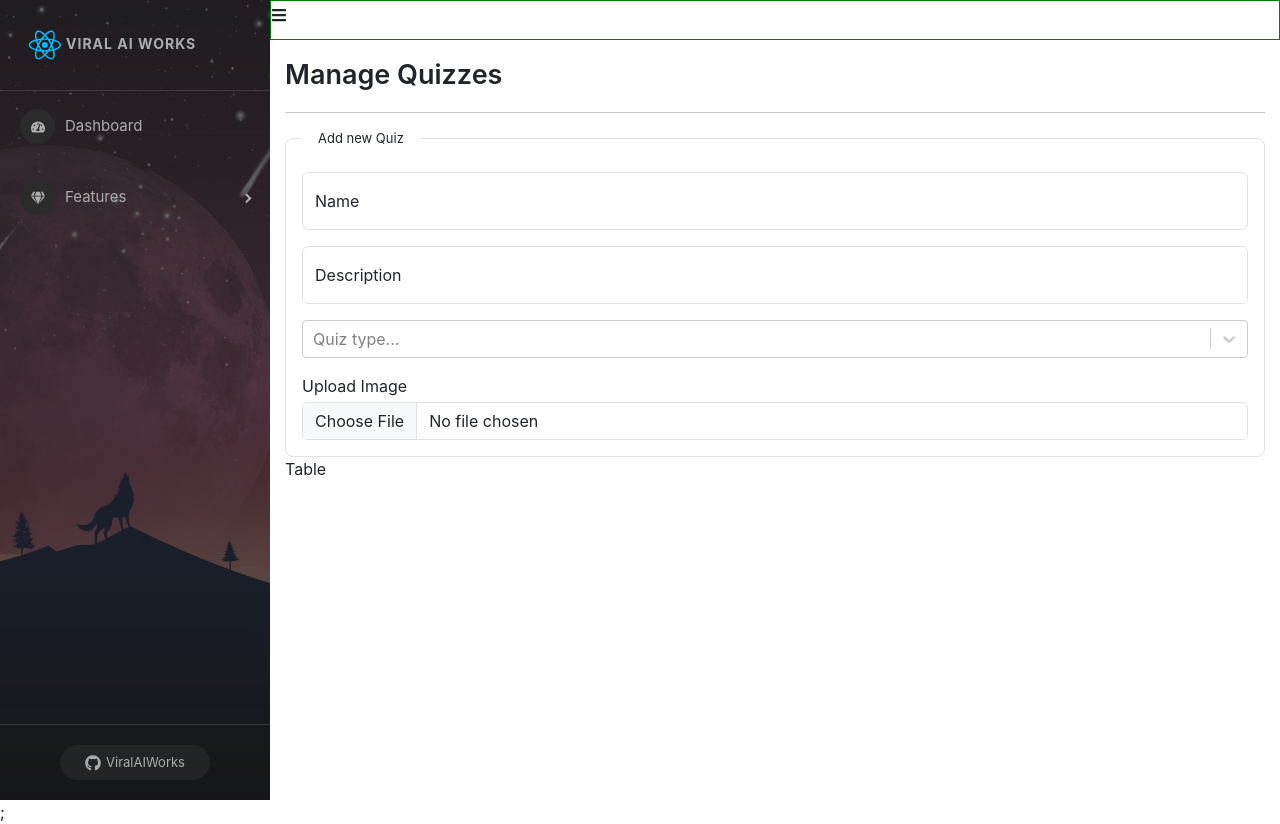
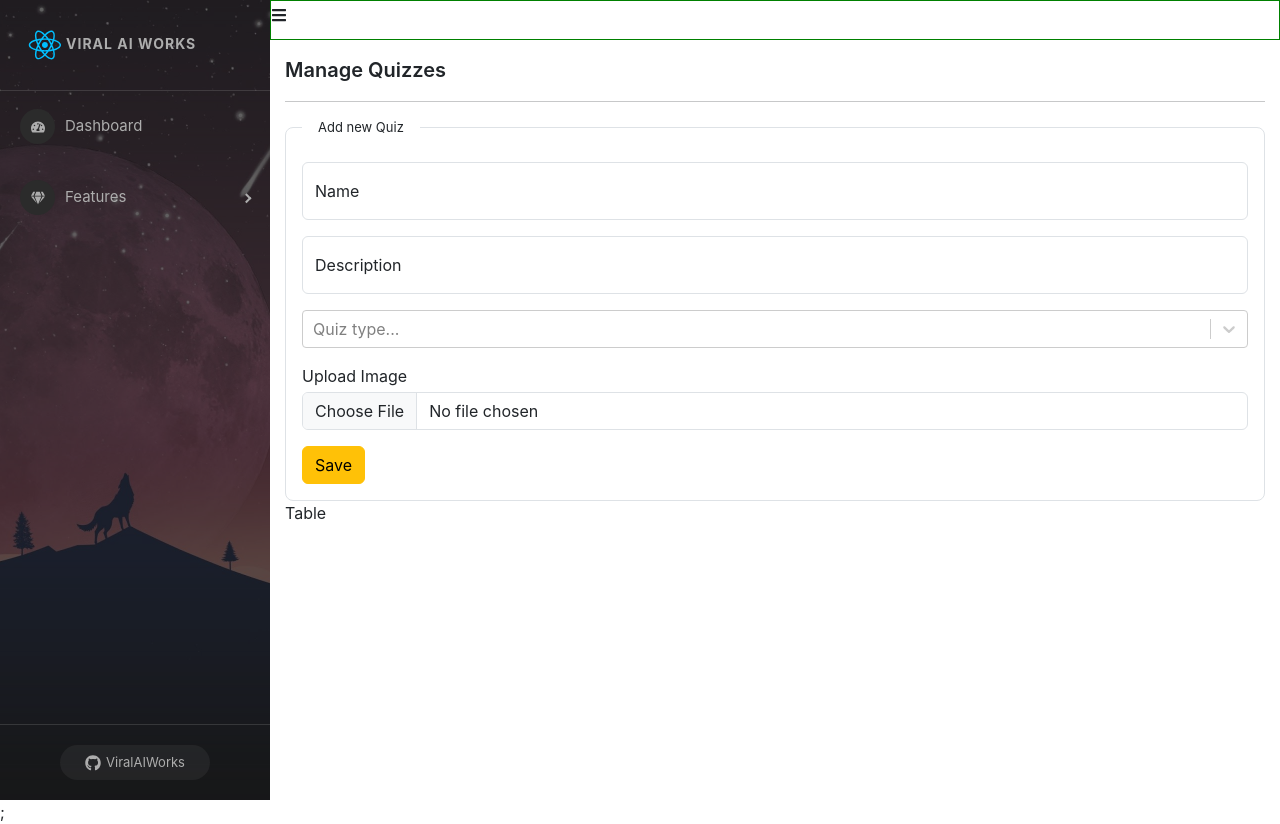
Before and after one commit to ViralAIWorks/test-demo-react, a React (Create React App) app: page /admins/manage-quizzes in a window 1280 px wide. Built offline with nearby package versions, Linux system fonts and the light colour scheme.

Commit message:
manageQuiz

```diff
--- a/src/components/Admin/Content/Quiz/ManageQuiz.js
+++ b/src/components/Admin/Content/Quiz/ManageQuiz.js
@@ -1,6 +1,8 @@
 import React, { useState } from 'react';
 import Select from 'react-select';
 import './ManageQuiz.scss';
+import { postCreateNewQuiz } from '../../../../services/apiService';
+import { toast } from 'react-toastify';
 
 const options = [
   { value: 'EASY', label: 'EASY' },
@@ -11,10 +13,31 @@
 const ManageQuiz = (props) => {
   const [name, setName] = useState('');
   const [description, setDescription] = useState('');
-  const [type, setType] = useState('EASY');
-  const [image, setImage] = useState('EASY');
+  const [type, setType] = useState('');
+  const [image, setImage] = useState(null);
 
-  const handleChangeFile = (e) => {};
+  const handleChangeFile = (e) => {
+    if (e.target && e.target.files && e.target.files[0]) {
+      setImage(e.target.files[0]);
+    }
+  };
+
+  const handleSubmitQuiz = async () => {
+    //validate
+    if (!name || !description) {
+      toast.error('Name/Description is required');
+    }
+    let res = await postCreateNewQuiz(description, name, type?.value, image);
+    if (res && res.EC === 0) {
+      toast.success(res.EM);
+      setName('');
+      setDescription('');
+      setImage(null);
+    } else {
+      toast.error(res.EM);
+    }
+  };
+
   return (
     <div className='quiz-container'>
       <div className='title'>Manage Quizzes</div>
@@ -34,7 +57,7 @@
           </div>
           <div className='form-floating'>
             <input
-              type='password'
+              type='text'
               className='form-control'
               placeholder='Description...'
               value={description}
@@ -44,14 +67,20 @@
           </div>
           <div className='my-3'>
             <Select
-              // onChange={this.handleChange}
-              options={type}
+              defaultValue={type}
+              onChange={setType}
+              options={options}
               placeholder={'Quiz type...'}
             />
           </div>
           <div className='more-actions form-group'>
             <label className='mb-1'>Upload Image</label>
             <input type='file' className='form-control' onChange={(e) => handleChangeFile(e)} />
+          </div>
+          <div className='mt-3'>
+            <button className='btn btn-warning' onClick={() => handleSubmitQuiz()}>
+              Save
+            </button>
           </div>
         </fieldset>
       </div>
--- a/src/components/Admin/Content/Quiz/ManageQuiz.scss
+++ b/src/components/Admin/Content/Quiz/ManageQuiz.scss
@@ -2,7 +2,7 @@
   padding: 15px;
 
   .title {
-    font-size: 27px;
+    font-size: 20px;
     font-weight: 600;
   }
 
--- a/src/services/apiService.js
+++ b/src/services/apiService.js
@@ -69,6 +69,16 @@
   return axios.post(`api/v1/quiz-submit`, { ...data });
 };
 
+const postCreateNewQuiz = (description, name, difficulty, image) => {
+  const data = new FormData();
+  data.append('description', description);
+  data.append('name', name);
+  data.append('difficulty', difficulty);
+  data.append('quizImage', image);
+
+  return axios.post('api/v1/quiz', data);
+};
+
 export {
   postCreateNewUser,
   getAllUsers,
@@ -80,4 +90,5 @@
   getQuizByUser,
   getDataQuiz,
   postSubmitQuiz,
+  postCreateNewQuiz,
 };
```
